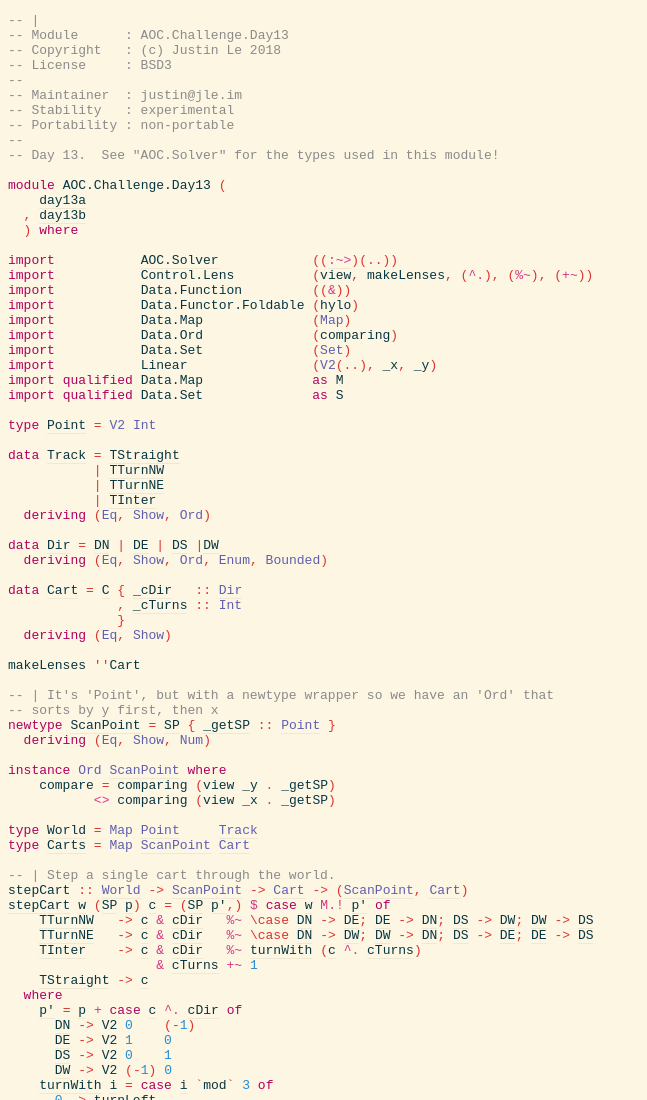
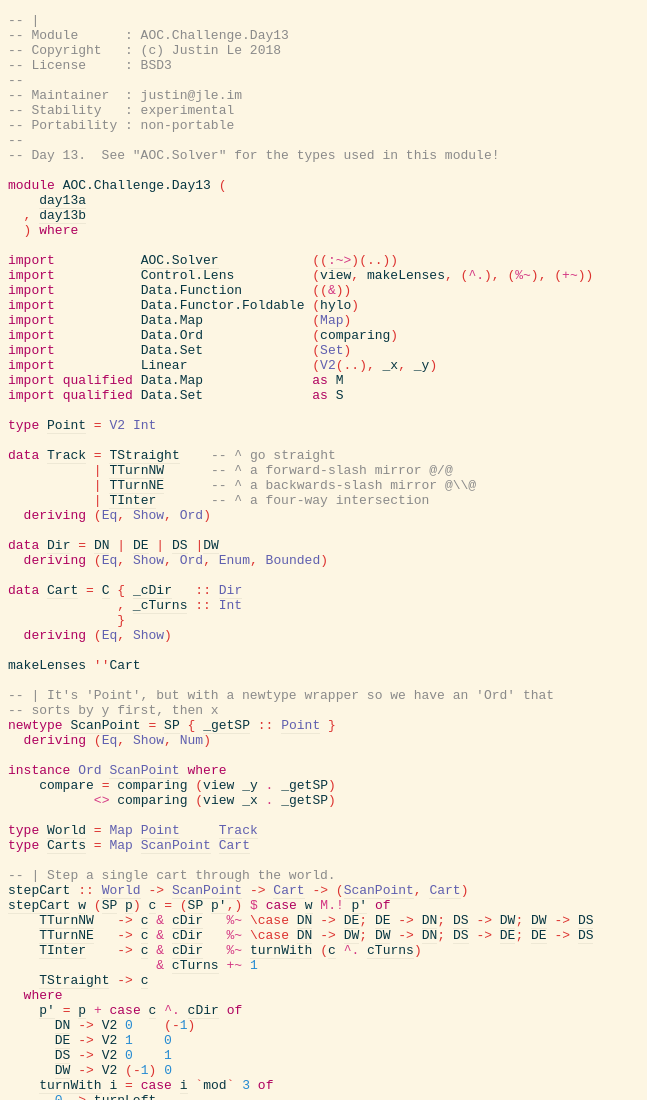
Before and after one commit to mstksg/advent-of-code-2018, a plain HTML site: page src/AOC.Challenge.Day13.html in a window 1280 px wide. Shown: the top 1100 px of the page, without its empty margins (0-647 px from the left). Drawn offline with Linux system fonts and the light colour scheme.

Commit message:
Update gh-pages at Thu Dec 13 01:35:57 PST 2018

```diff
--- a/src/AOC.Challenge.Day13.html
+++ b/src/AOC.Challenge.Day13.html
@@ -27,10 +27,10 @@
 </span><a name="line-27"></a><span>
 </span><a name="line-28"></a><span class="hs-keyword">type</span><span> </span><a name="Point"><a href="AOC.Challenge.Day13.html#Point"><span class="hs-identifier">Point</span></a></a><span> </span><span class="hs-glyph">=</span><span> </span><span class="hs-identifier hs-type">V2</span><span> </span><span class="hs-identifier hs-type">Int</span><span>
 </span><a name="line-29"></a><span>
-</span><a name="line-30"></a><span class="hs-keyword">data</span><span> </span><a name="Track"><a href="AOC.Challenge.Day13.html#Track"><span class="hs-identifier">Track</span></a></a><span> </span><span class="hs-glyph">=</span><span> </span><a name="TStraight"><a href="AOC.Challenge.Day13.html#TStraight"><span class="hs-identifier">TStraight</span></a></a><span>
-</span><a name="line-31"></a><span>           </span><span class="hs-glyph">|</span><span> </span><a name="TTurnNW"><a href="AOC.Challenge.Day13.html#TTurnNW"><span class="hs-identifier">TTurnNW</span></a></a><span>
-</span><a name="line-32"></a><span>           </span><span class="hs-glyph">|</span><span> </span><a name="TTurnNE"><a href="AOC.Challenge.Day13.html#TTurnNE"><span class="hs-identifier">TTurnNE</span></a></a><span>
-</span><a name="line-33"></a><span>           </span><span class="hs-glyph">|</span><span> </span><a name="TInter"><a href="AOC.Challenge.Day13.html#TInter"><span class="hs-identifier">TInter</span></a></a><span>
+</span><a name="line-30"></a><span class="hs-keyword">data</span><span> </span><a name="Track"><a href="AOC.Challenge.Day13.html#Track"><span class="hs-identifier">Track</span></a></a><span> </span><span class="hs-glyph">=</span><span> </span><a name="TStraight"><a href="AOC.Challenge.Day13.html#TStraight"><span class="hs-identifier">TStraight</span></a></a><span>    </span><span class="hs-comment">-- ^ go straight</span><span>
+</span><a name="line-31"></a><span>           </span><span class="hs-glyph">|</span><span> </span><a name="TTurnNW"><a href="AOC.Challenge.Day13.html#TTurnNW"><span class="hs-identifier">TTurnNW</span></a></a><span>      </span><span class="hs-comment">-- ^ a forward-slash mirror @/@</span><span>
+</span><a name="line-32"></a><span>           </span><span class="hs-glyph">|</span><span> </span><a name="TTurnNE"><a href="AOC.Challenge.Day13.html#TTurnNE"><span class="hs-identifier">TTurnNE</span></a></a><span>      </span><span class="hs-comment">-- ^ a backwards-slash mirror @\\@</span><span>
+</span><a name="line-33"></a><span>           </span><span class="hs-glyph">|</span><span> </span><a name="TInter"><a href="AOC.Challenge.Day13.html#TInter"><span class="hs-identifier">TInter</span></a></a><span>       </span><span class="hs-comment">-- ^ a four-way intersection</span><span>
 </span><a name="line-34"></a><span>  </span><span class="hs-keyword">deriving</span><span> </span><span class="hs-special">(</span><span class="hs-identifier hs-type">Eq</span><span class="hs-special">,</span><span> </span><span class="hs-identifier hs-type">Show</span><span class="hs-special">,</span><span> </span><span class="hs-identifier hs-type">Ord</span><span class="hs-special">)</span><span>
 </span><a name="line-35"></a><span>
 </span><a name="line-36"></a><span class="hs-keyword">data</span><span> </span><a name="Dir"><a href="AOC.Challenge.Day13.html#Dir"><span class="hs-identifier">Dir</span></a></a><span> </span><span class="hs-glyph">=</span><span> </span><a name="DN"><a href="AOC.Challenge.Day13.html#DN"><span class="hs-identifier">DN</span></a></a><span> </span><span class="hs-glyph">|</span><span> </span><a name="DE"><a href="AOC.Challenge.Day13.html#DE"><span class="hs-identifier">DE</span></a></a><span> </span><span class="hs-glyph">|</span><span> </span><a name="DS"><a href="AOC.Challenge.Day13.html#DS"><span class="hs-identifier">DS</span></a></a><span> </span><span class="hs-glyph">|</span><a name="DW"><a href="AOC.Challenge.Day13.html#DW"><span class="hs-identifier">DW</span></a></a><span>
```
Also changed, not shown: 1 other file.
